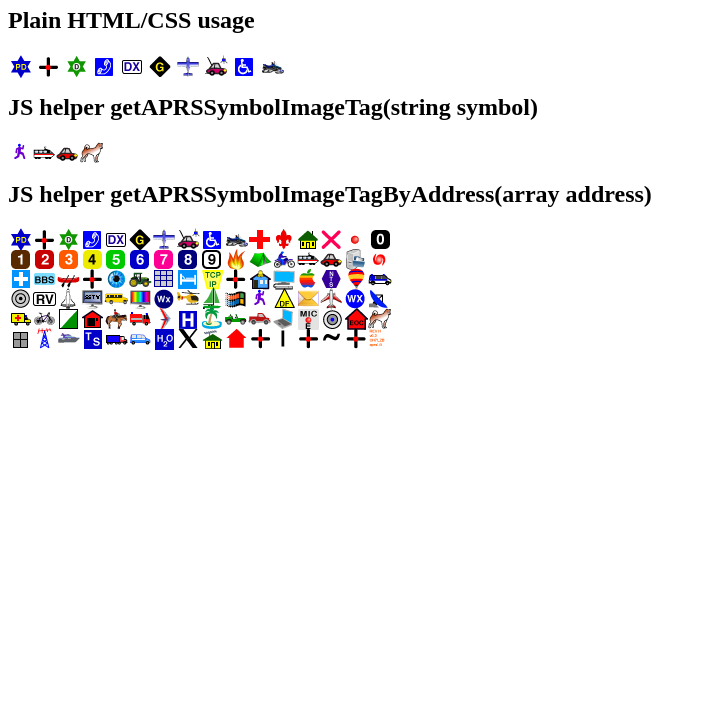
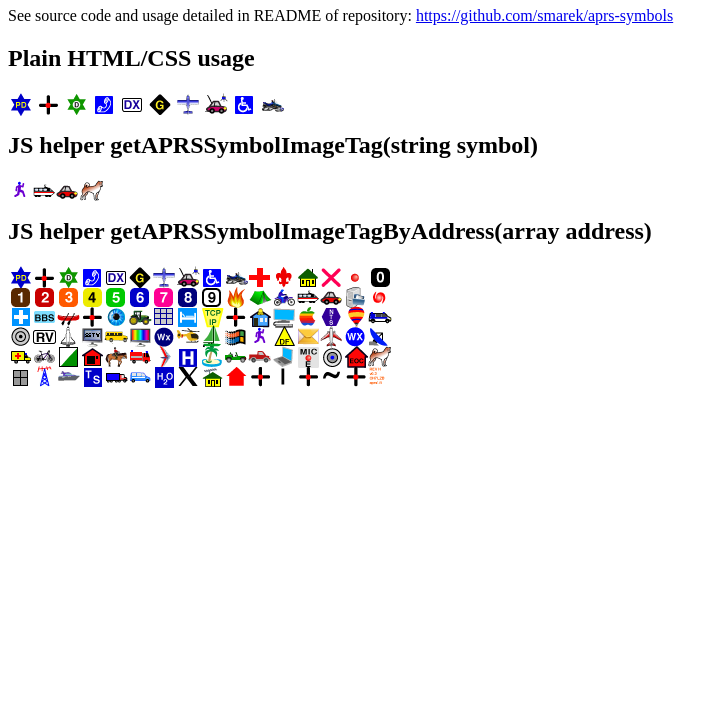
Before and after one commit to OK-DMR/aprs-symbols, a website: page index.html in a window 1280 px wide. Shown: the part 73-800 px from the top of the page, without its empty margins (0-728 px from the left). Drawn offline with Linux system fonts and the light colour scheme.

Commit message:
clarification

```diff
--- a/index.html
+++ b/index.html
@@ -17,6 +17,9 @@
 
 <body>
 <h1>APRS Symbols - Demo</h1>
+<p>
+    See source code and usage detailed in README of repository: <a href="https://github.com/smarek/aprs-symbols">https://github.com/smarek/aprs-symbols</a>
+</p>
 <!-- Pure HTML/CSS -->
 <div id="pure-html-css">
     <h2>Plain HTML/CSS usage</h2>
```
Also changed, not shown: README.md.
